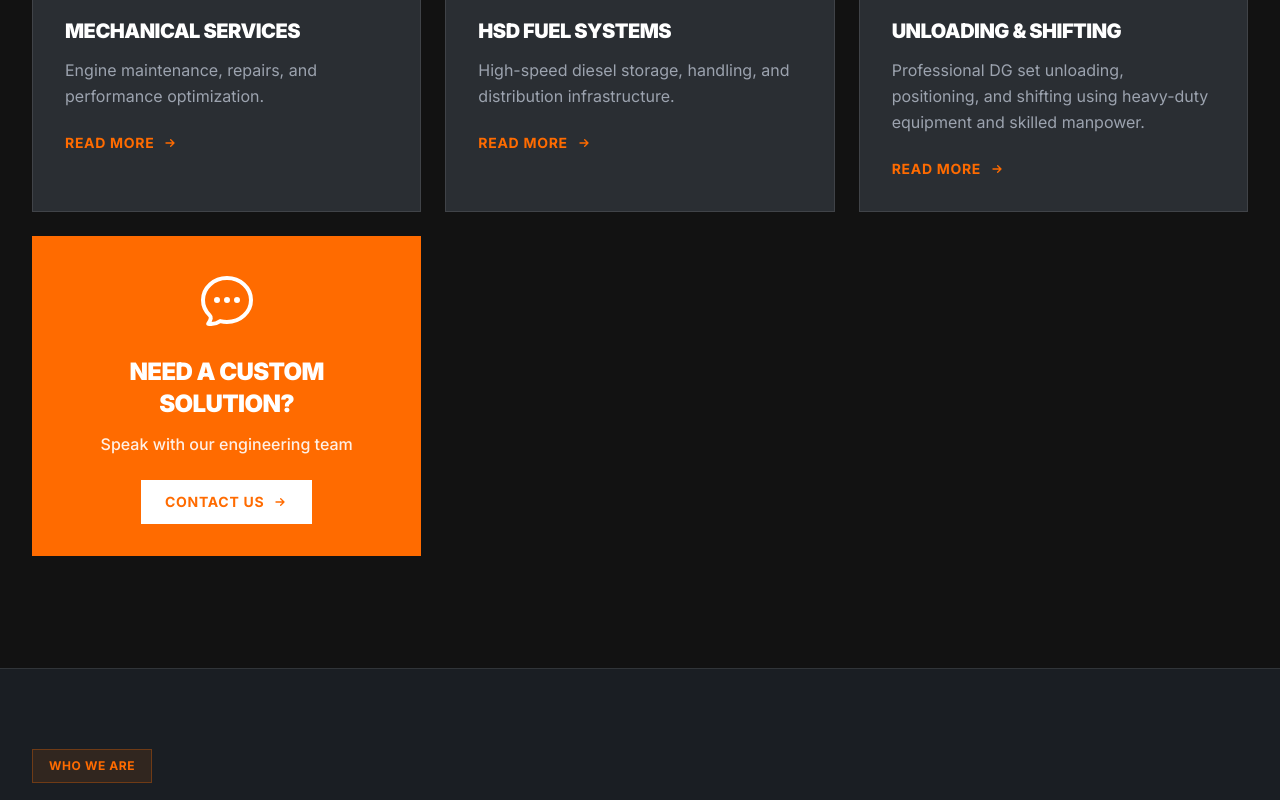
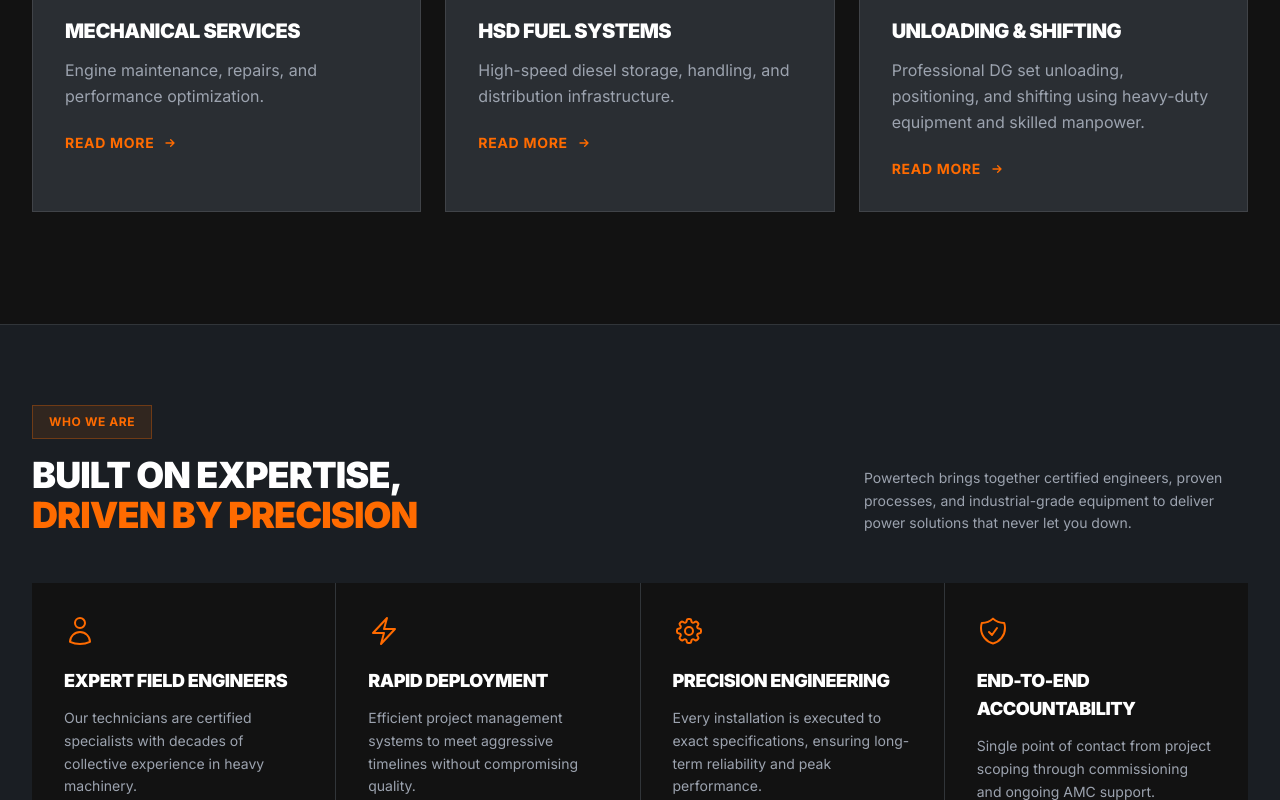
Before and after one commit to Trishant27/Powertech, a React (Create React App) app in the folder client/: page / in a window 1280 px wide. Shown: the part 1769-2569 px from the top of the page. Built offline with nearby package versions, Linux system fonts and the light colour scheme; the HTML template or start-up script is replaced by a standard one.

Commit message:
Remove custom solution CTA card, fix VIEW CAPABILITIES to scroll to services

```diff
--- a/client/src/components/Hero.js
+++ b/client/src/components/Hero.js
@@ -55,7 +55,7 @@
               </svg>
             </button>
             <button
-              onClick={scrollToContact}
+              onClick={() => document.getElementById('services')?.scrollIntoView({ behavior: 'smooth' })}
               className="bg-transparent border-2 border-white/20 hover:border-orange hover:bg-orange/10 text-white font-bold px-8 py-4 text-sm tracking-wider uppercase transition"
             >
               VIEW CAPABILITIES
--- a/client/src/components/Services.js
+++ b/client/src/components/Services.js
@@ -121,28 +121,6 @@
               </button>
             </div>
           ))}
-
-          {/* CTA Card - 6th Position */}
-          <div
-            className="bg-orange p-8 flex flex-col justify-center items-center text-center cursor-pointer hover:bg-orange/90 transition group"
-            onClick={scrollToContact}
-          >
-            <svg className="w-16 h-16 text-white mb-6 group-hover:scale-110 transition" fill="none" stroke="currentColor" viewBox="0 0 24 24" strokeWidth={1.5}>
-              <path strokeLinecap="round" strokeLinejoin="round" d="M8.625 12a.375.375 0 11-.75 0 .375.375 0 01.75 0zm0 0H8.25m4.125 0a.375.375 0 11-.75 0 .375.375 0 01.75 0zm0 0H12m4.125 0a.375.375 0 11-.75 0 .375.375 0 01.75 0zm0 0h-.375M21 12c0 4.556-4.03 8.25-9 8.25a9.764 9.764 0 01-2.555-.337A5.972 5.972 0 015.41 20.97a5.969 5.969 0 01-.474-.065 4.48 4.48 0 00.978-2.025c.09-.457-.133-.901-.467-1.226C3.93 16.178 3 14.189 3 12c0-4.556 4.03-8.25 9-8.25s9 3.694 9 8.25z" />
-            </svg>
-            <h3 className="text-2xl font-black text-white mb-3 uppercase tracking-tight">
-              NEED A CUSTOM<br />SOLUTION?
-            </h3>
-            <p className="text-white/90 mb-6 font-medium">
-              Speak with our engineering team
-            </p>
-            <button className="bg-white text-orange font-bold px-6 py-3 text-sm uppercase tracking-wider hover:bg-gray-100 transition flex items-center gap-2">
-              CONTACT US
-              <svg className="w-4 h-4" fill="none" stroke="currentColor" viewBox="0 0 24 24" strokeWidth={2}>
-                <path strokeLinecap="round" strokeLinejoin="round" d="M13 7l5 5m0 0l-5 5m5-5H6" />
-              </svg>
-            </button>
-          </div>
         </div>
       </div>
     </section>
```
